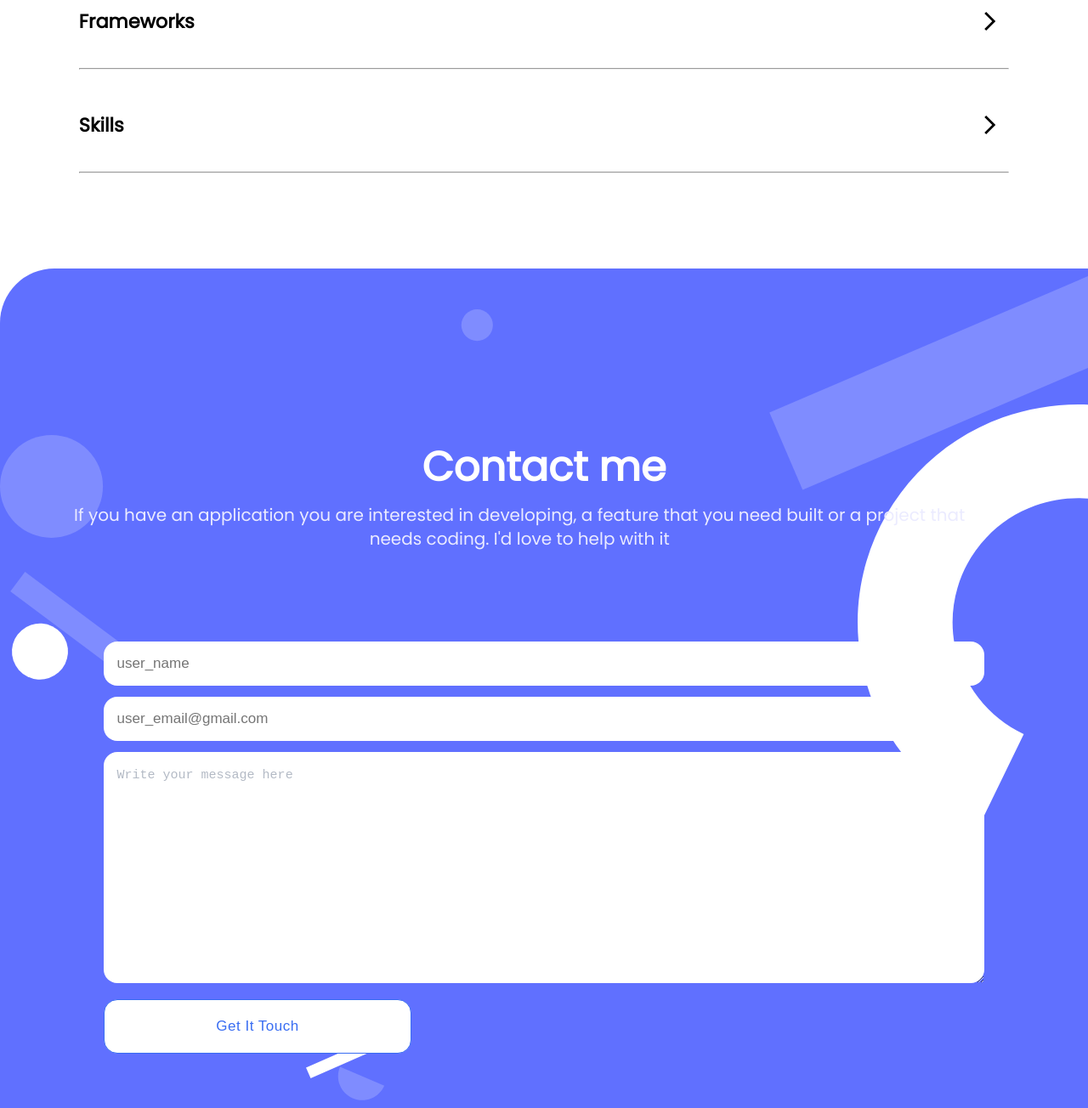
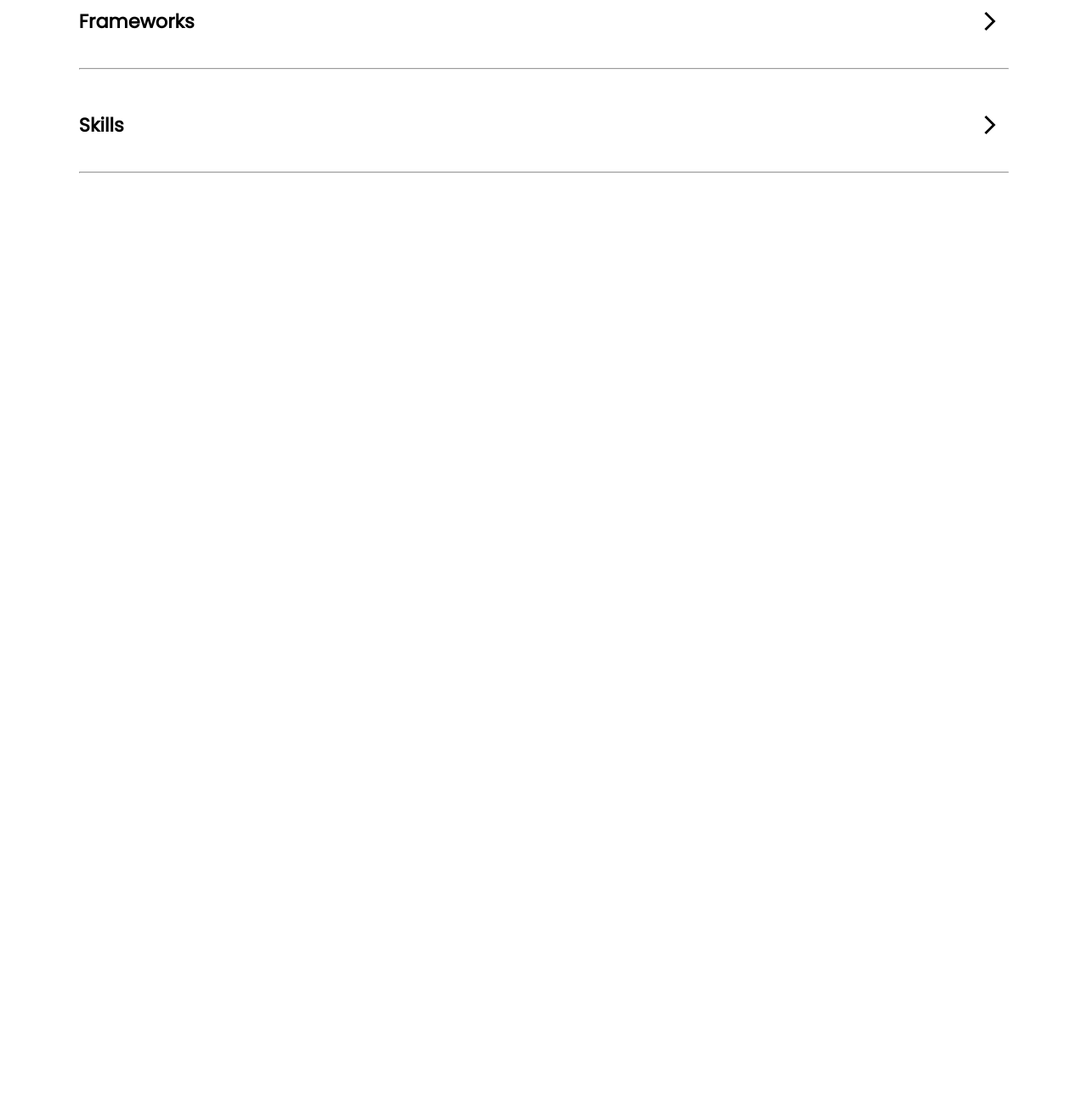
Before and after one commit to Yidnekachew-cmd/Personal-Portfolio, a website: page index.html in a window 1280 px wide. Shown: the part 6957-8261 px from the top of the page at 85% size. After the commit the page ends 7193 px from the top, so only its background shows below. Drawn offline with Linux system fonts and the light colour scheme.

```diff
--- a/css/mobile.css
+++ b/css/mobile.css
@@ -416,97 +416,3 @@
 .skill img {
   height: 5.5vh;
 }
-
-.footer-container {
-  height: auto;
-  width: 100%;
-  background: #6070ff;
-  background-image:
-    url("../images/contact\ form\ background\ shapes.svg"),
-    url("../images/contact\ form\ shapes-mobile.svg");
-  background-repeat: no-repeat;
-  background-size: cover;
-  border-top-left-radius: 4rem;
-  margin-top: 5rem;
-}
-
-.footer-info {
-  width: 90%;
-  margin: 0 auto;
-  padding-bottom: 4rem;
-}
-
-.footer-info .footer-title {
-  font-weight: 700;
-  font-size: 3em;
-  line-height: 52px;
-  text-align: center;
-  color: #fff;
-  padding-top: 13rem;
-  padding-bottom: 1rem;
-}
-
-.footer-info .footer-para {
-  font-weight: 400;
-  font-size: 20px;
-  line-height: 28px;
-  text-align: center;
-  width: 95%;
-  color: #ebebff;
-  padding-bottom: 5rem;
-}
-
-.contact-form {
-  display: flex;
-  flex-direction: column;
-  justify-content: center;
-  gap: 0.8rem;
-  width: 90%;
-  margin: 0 auto;
-  margin-top: 1.7rem;
-}
-
-.contact-form input {
-  width: 100%;
-  height: 6.5vh;
-  border-radius: 1rem;
-  border: none;
-  padding: 1rem;
-  font-weight: 400;
-  font-size: 17px;
-  line-height: 20px;
-  color: #172b4d;
-}
-
-.contact-form textarea {
-  border-radius: 1rem;
-  border: none;
-  width: 100%;
-  padding: 1rem;
-  font-weight: 400;
-  font-size: 15px;
-  line-height: 24px;
-  color: #b3bac5;
-}
-
-.form-btn {
-  font-weight: 500;
-  font-size: 17px;
-  line-height: 24px;
-  text-align: center;
-  letter-spacing: 0.03em;
-  color: #396df2;
-  border: 1px solid #396df2;
-  background: #fff;
-  width: 35%;
-  height: 8vh;
-  align-items: center;
-  border-radius: 1rem;
-  cursor: pointer;
-}
-
-.form-btn:hover {
-  color: #fff;
-  background-color: #8bdfdf;
-  transition: 1s ease-in-out;
-}
--- a/index.html
+++ b/index.html
@@ -197,53 +197,5 @@
         </div>
       </div>
     </section>
-    <footer class="footer-container">
-      <div class="footer-info">
-        <h3 class="footer-title">Contact me</h3>
-        <p class="footer-para">
-          If you have an application you are interested in developing, a feature
-          that you need built or a project that needs coding. I'd love to help
-          with it
-        </p>
-        <form
-          action="https://formspree.io/f/xayzyzjv"
-          class="contact-form"
-          method="post"
-        >
-          <label for="user_name">
-            <input
-              type="text"
-              class="user-name"
-              name="user_name"
-              id="user_name"
-              placeholder="user_name"
-            />
-          </label>
-          <label for="user_email">
-            <input
-              type="email"
-              class="user-email"
-              name="user_email"
-              id="user_email"
-              placeholder="user_email@gmail.com"
-              required
-            />
-          </label>
-          <label for="message">
-            <textarea
-              type="text"
-              class="user-message"
-              name="user_message"
-              id="user_message"
-              cols="50"
-              rows="10"
-            >
-Write your message here</textarea
-            >
-          </label>
-          <button class="form-btn">Get It Touch</button>
-        </form>
-      </div>
-    </footer>
   </body>
 </html>
```
